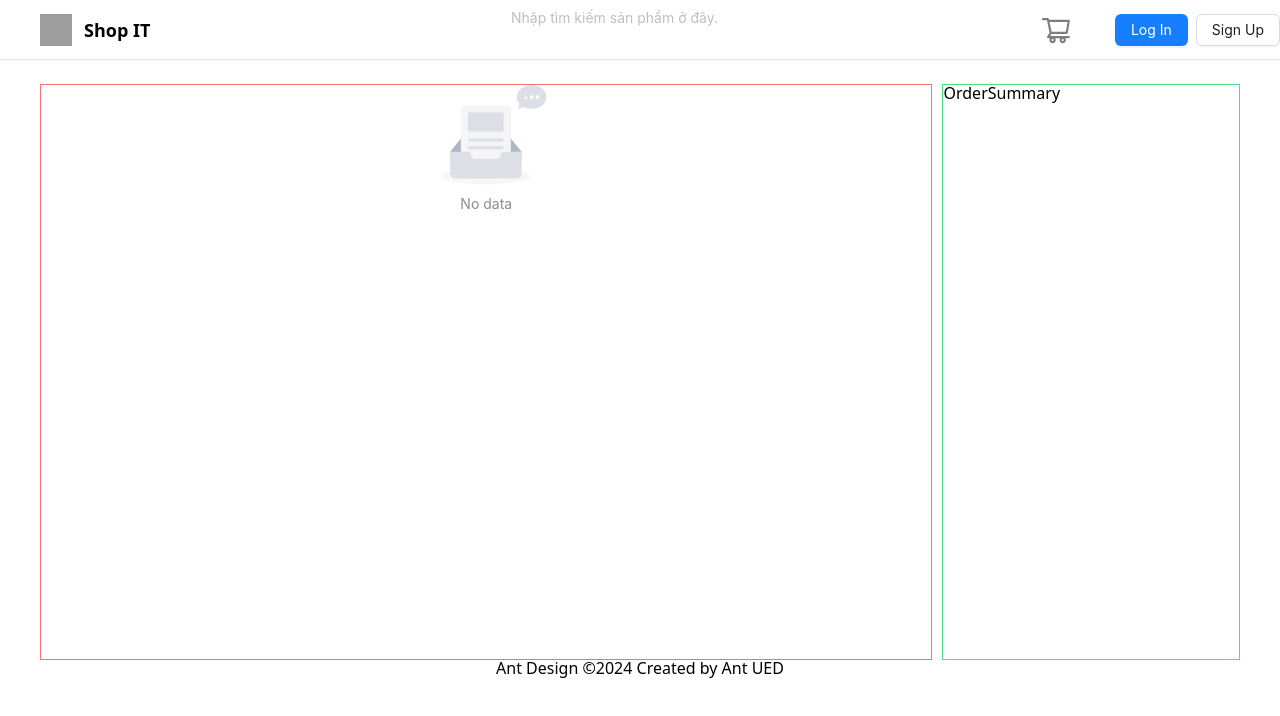
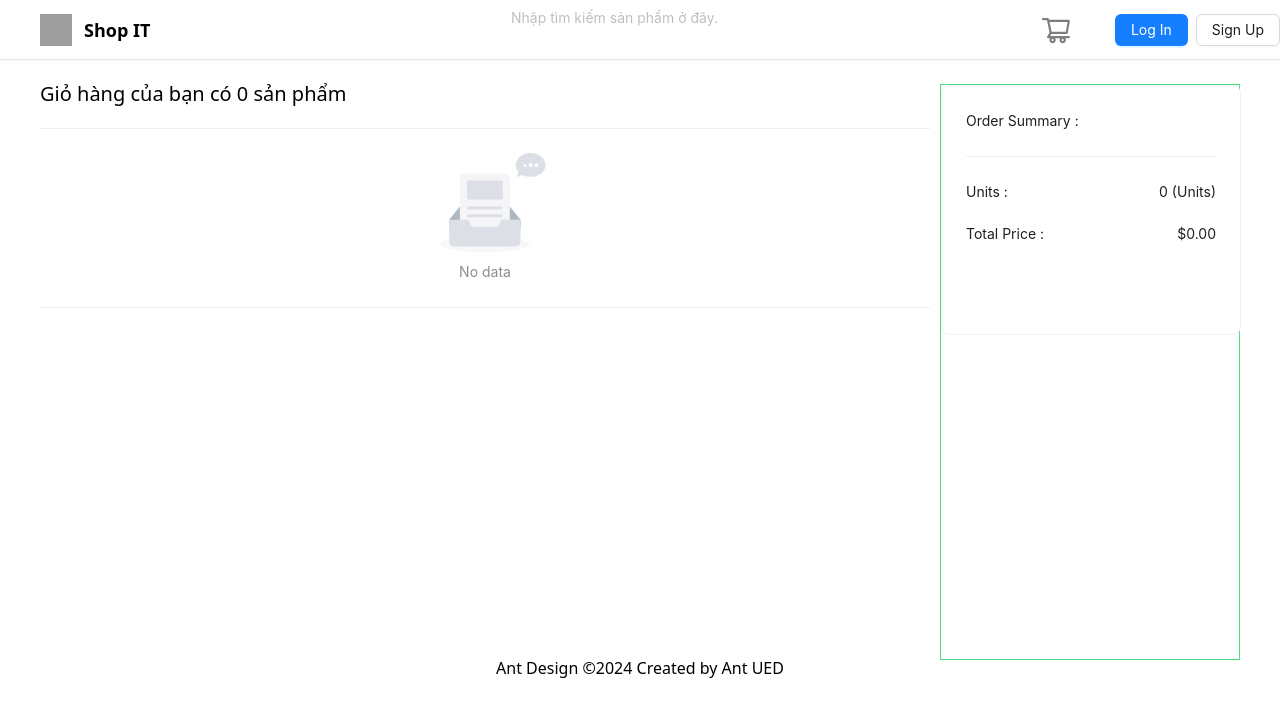
Before and after one commit to TienPhuc02/freelance-ecommerce, a React (Vite) app: page /view-order in a window 1280 px wide. Shown: the top 716 px of the page. Built offline with nearby package versions, Linux system fonts and the light colour scheme; grey boxes are pictures that could not be loaded.

Commit message:
error stock add product cart

```diff
--- a/package.json
+++ b/package.json
@@ -11,6 +11,9 @@
   },
   "dependencies": {
     "@ant-design/icons": "^5.3.5",
+    "@fortawesome/fontawesome-svg-core": "^6.5.2",
+    "@fortawesome/free-solid-svg-icons": "^6.5.2",
+    "@fortawesome/react-fontawesome": "^0.2.0",
     "@reduxjs/toolkit": "^2.2.3",
     "@types/react-redux": "^7.1.33",
     "antd": "^5.15.0",
--- a/src/Components/ViewOrder/OrderListView.tsx
+++ b/src/Components/ViewOrder/OrderListView.tsx
@@ -1,4 +1,4 @@
-import { Button, Empty, InputNumber } from "antd";
+import { Button, Divider, Empty, InputNumber } from "antd";
 import React from "react";
 import { useDispatch } from "react-redux";
 import { useSelector } from "react-redux";
@@ -6,11 +6,15 @@ import {
   doDeleteItemCartAction,
   doUpdateOrder,
 } from "../../redux/features/order/orderSlice";
-import { DeleteOutlined, MinusOutlined, PlusOutlined } from "@ant-design/icons";
-
+import { MinusOutlined, PlusOutlined } from "@ant-design/icons";
+import { FontAwesomeIcon } from "@fortawesome/react-fontawesome";
+import { faTrash } from "@fortawesome/free-solid-svg-icons";
 const OrderListView = () => {
   const dispatch = useDispatch();
   const listProductOrder = useSelector((state: any) => state.order.cart);
+  const TotalProductOrderLength = useSelector(
+    (state: any) => state.order.cart.length
+  );
   console.log(listProductOrder);
   const onChangeOrderProduct = (product: any, quantity: any) => {
     console.log("item>> check", product);
@@ -40,7 +44,11 @@ const OrderListView = () => {
     dispatch(doDeleteItemCartAction({ _id: product.id }));
   };
   return (
-    <div className="border border-red-400 w-[900px] mr-[10px]">
+    <div className="w-[900px] mr-[10px]">
+      <div className="number-order-product text-[20px] mb-4">
+        Giỏ hàng của bạn có {TotalProductOrderLength} sản phẩm
+      </div>
+      <Divider />
       {listProductOrder.length !== 0 ? (
         listProductOrder.map((product: any) => {
           return (
@@ -75,7 +83,7 @@ const OrderListView = () => {
                 className="delete-order-product text-[20px] cursor-pointer"
                 onClick={() => deleteProductOrder(product)}
               >
-                <DeleteOutlined />
+                <FontAwesomeIcon icon={faTrash} />
               </div>
             </div>
           );
@@ -85,6 +93,7 @@ const OrderListView = () => {
           <Empty />
         </>
       )}
+      <Divider />
     </div>
   );
 };
--- a/src/Components/ViewOrder/OrderSummary.tsx
+++ b/src/Components/ViewOrder/OrderSummary.tsx
@@ -1,7 +1,39 @@
+import { Card, Divider } from "antd";
 import React from "react";
+import { useSelector } from "react-redux";
 
 const OrderSummary = () => {
-  return <div className="border border-green-400 w-[300px]">OrderSummary</div>;
+  const TotalProductOrderUnit = useSelector((state: any) =>
+    state.order.cart.reduce(
+      (total: any, product: any) => total + product.quantity,
+      0
+    )
+  );
+  const TotalPriceProductOrder = useSelector((state: any) =>
+    state.order.cart
+      .reduce(
+        (total: any, product: any) =>
+          total + product.quantity * product.detail.price,
+        0
+      )
+      .toFixed(2)
+  );
+  return (
+    <div className="border border-green-400 w-[300px]">
+      <Card className="w-[300px] h-[250px]">
+        <div>Order Summary : </div>
+        <Divider />
+        <div className="number-item flex justify-between mb-5">
+          <span>Units : </span>
+          <span>{TotalProductOrderUnit} (Units)</span>
+        </div>
+        <div className="total-price flex justify-between">
+          <span>Total Price : </span>
+          <span>${TotalPriceProductOrder}</span>
+        </div>
+      </Card>
+    </div>
+  );
 };
 
 export default OrderSummary;
--- a/src/pages/DetailProduct/PageDetailProduct.tsx
+++ b/src/pages/DetailProduct/PageDetailProduct.tsx
@@ -6,6 +6,7 @@ import InforDetailProduct from "../../Components/DetailProduct/InforDetailProduc
 import { Form, InputNumberProps, message } from "antd";
 import { useDispatch } from "react-redux";
 import { doProductAction } from "../../redux/features/order/orderSlice";
+import { useSelector } from "react-redux";
 
 const DetailProductPage = () => {
   const [images, setImages] = useState<any[]>([]);
@@ -14,7 +15,8 @@ const DetailProductPage = () => {
   const dispatch = useDispatch();
   const [valueQuantityNumber, setValueQuantityNumber] = useState(0);
   const { slug } = useParams<string>();
-  console.log(slug);
+  const listProductOrder = useSelector((state: any) => state.order.cart);
+  console.log(listProductOrder);
   const IncreaseInput = () => {
     if (valueQuantityNumber < productDetail.stock) {
       const newValue = valueQuantityNumber + 1;
@@ -50,7 +52,18 @@ const DetailProductPage = () => {
       );
     }
   };
+  function findElementById(arr, id) {
+    return arr.find((item: any) => item.id === id);
+  }
   const handleAddProduct = (quantity: any, product: any) => {
+    console.log(product._id);
+    if (listProductOrder.length !== 0) {
+      const productCheckStock = findElementById(listProductOrder, product._id);
+      console.log(productCheckStock);
+      if(productCheckStock.detail.stock===0){
+        message.error("Sản Phẩm đã hết hàng")
+      }
+    }
     console.log("check quantity >>>", quantity);
     console.log("check quantity >>>", product);
     dispatch(doProductAction({ quantity, detail: product, _id: product._id }));
```
Also changed, not shown: 1 other file (tests, documents, lock files or other folders).
